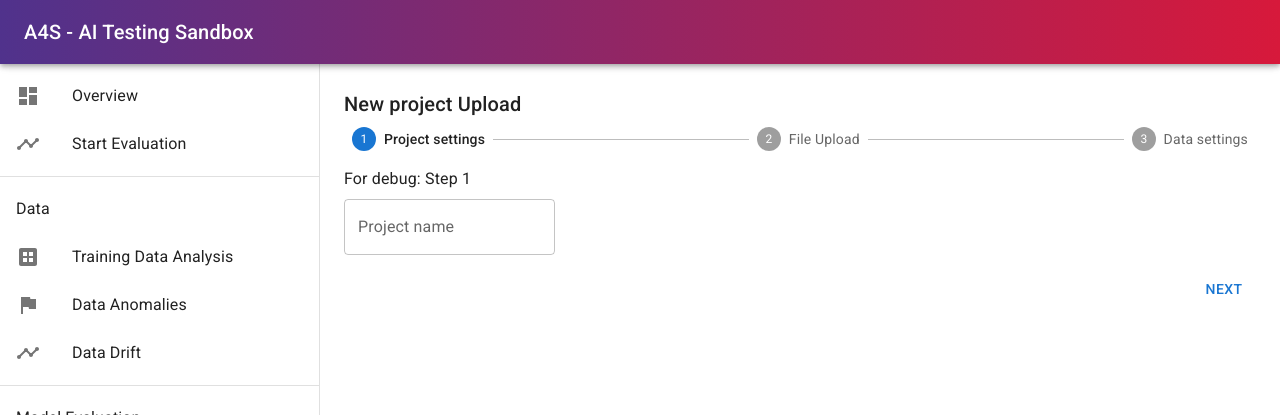
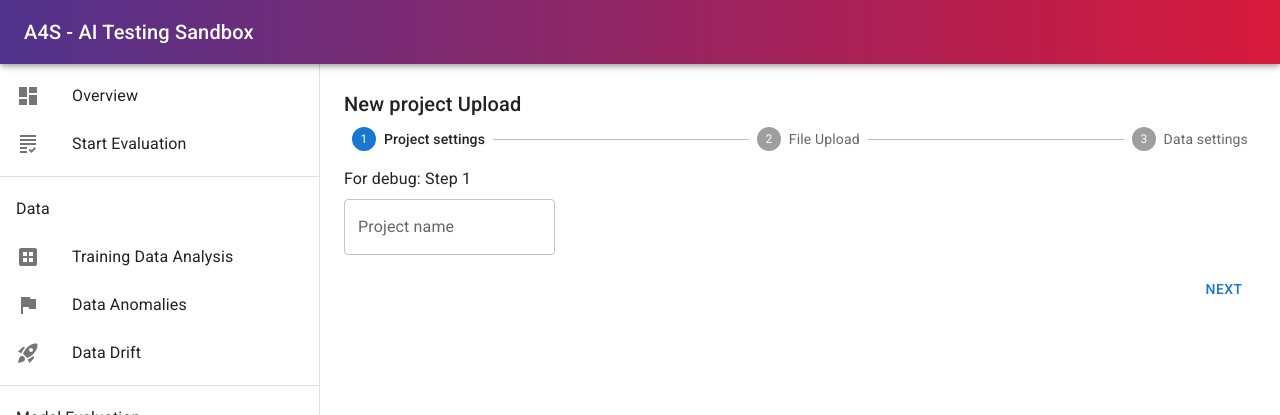
Before and after one commit to lux-ai-factory/aisc-webapp, a React (Vite) app: page /new-project in a window 1280 px wide. Shown: the top 415 px of the page. Built offline with nearby package versions, Linux system fonts and the light colour scheme; what chartjs-plugin-zoom would draw is missing.

Commit message:
New icons in left bar

```diff
--- a/src/components/LeftBar.tsx
+++ b/src/components/LeftBar.tsx
@@ -15,6 +15,8 @@ import BalanceIcon from '@mui/icons-material/Balance';
 import AssignmentIcon from '@mui/icons-material/Assignment';
 import SettingsIcon from '@mui/icons-material/Settings';
 import DashboardIcon from '@mui/icons-material/Dashboard';
+import GradingIcon from '@mui/icons-material/Grading';
+import RocketLaunchIcon from '@mui/icons-material/RocketLaunch';
 import { Box } from '@mui/material';
 import { Link, useLocation } from 'react-router-dom';
 
@@ -101,7 +103,7 @@ export default function LeftBar({ drawerWidth }: LeftBarProps) {
 
                 <MenuList title="" items={[
                     { text: 'Overview', icon: <DashboardIcon />, target: '/' },
-                    { text: 'Start Evaluation', icon: <TimelineIcon />, target: '/start-eval' },
+                    { text: 'Start Evaluation', icon: <GradingIcon />, target: '/start-eval' },
                 ]} />
 
                 <Divider />
@@ -109,7 +111,7 @@ export default function LeftBar({ drawerWidth }: LeftBarProps) {
                 <MenuList title="Data" items={[
                     { text: 'Training Data Analysis', icon: <DatasetIcon />, target: '/training-data' },
                     { text: 'Data Anomalies', icon: <FlagIcon />, target: '/data-anomalies' },
-                    { text: 'Data Drift', icon: <TimelineIcon />, target: '/data-drift' },
+                    { text: 'Data Drift', icon: <RocketLaunchIcon />, target: '/data-drift' },
                 ]} />
                 <Divider />
 
```
